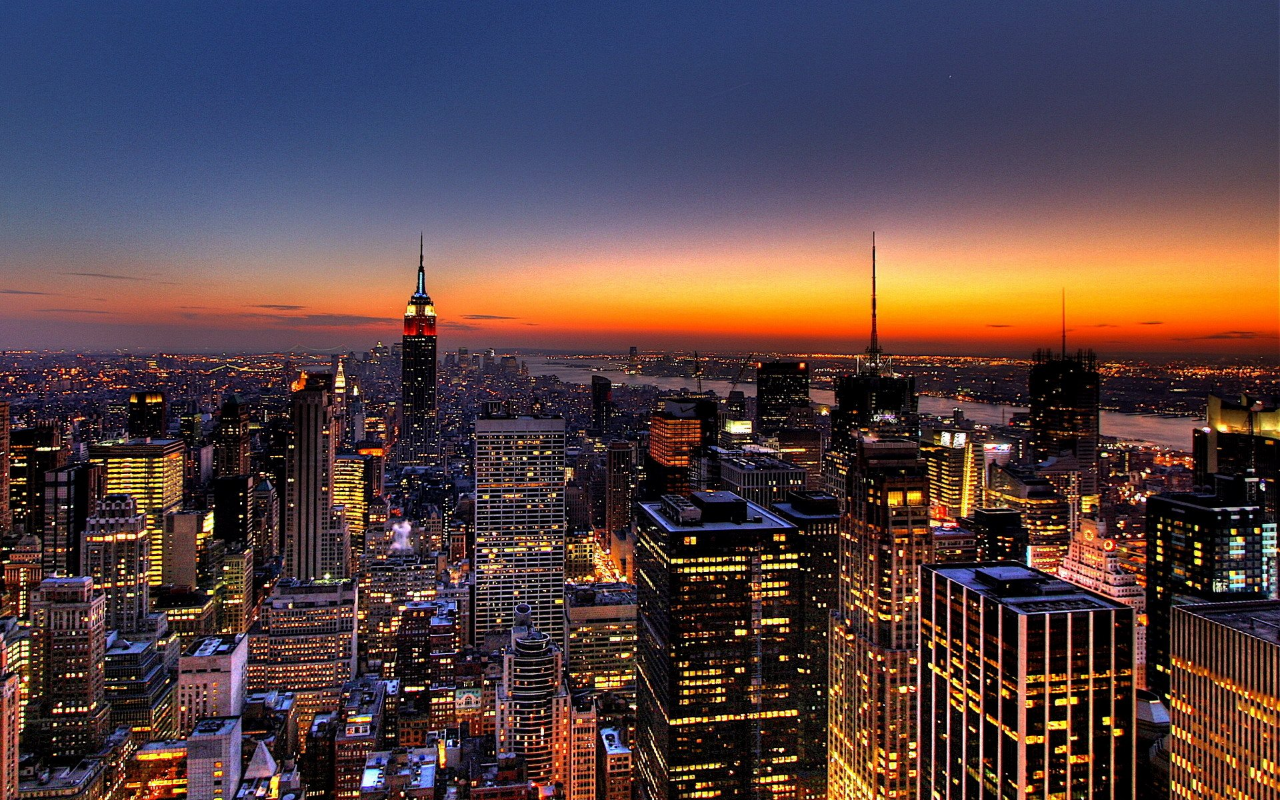
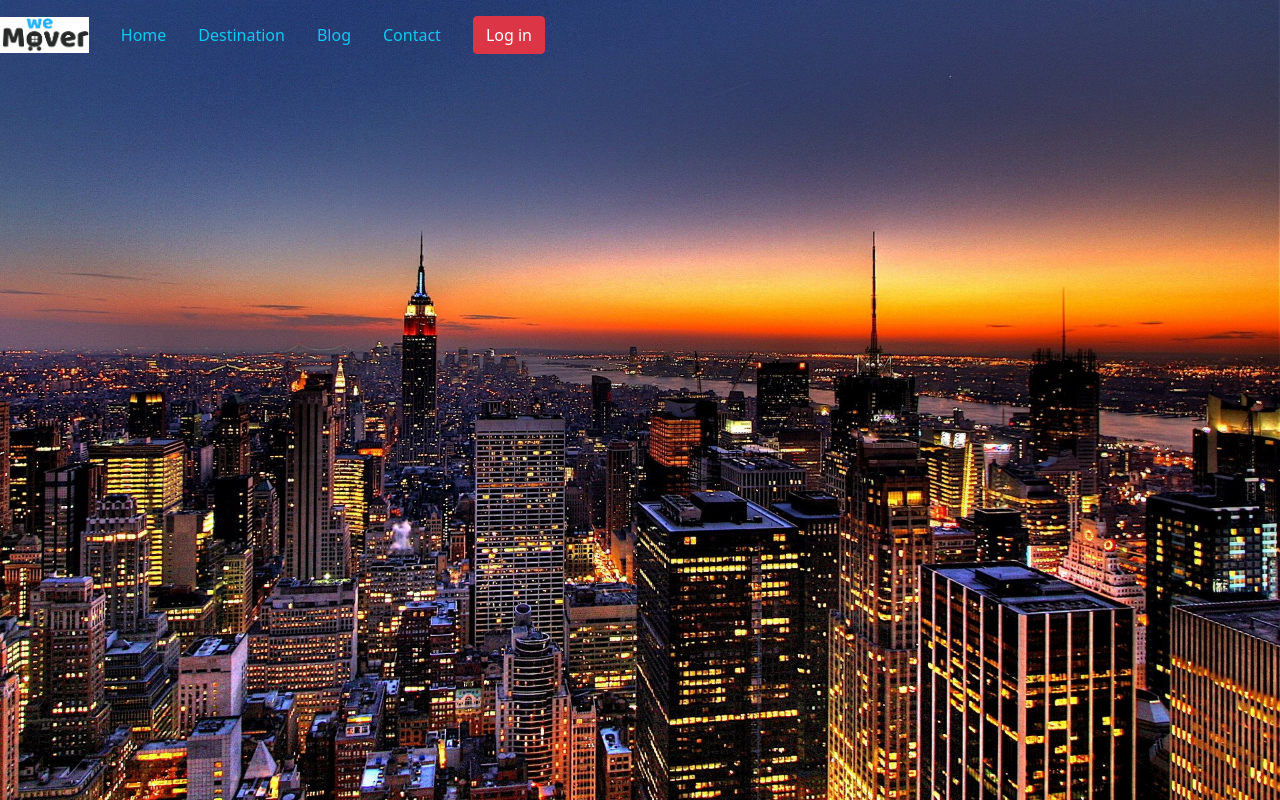
Before and after one commit to Arifuzzaman-Nishan/We-Mover, a React (Create React App) app: page / in a window 1280 px wide. Built offline with nearby package versions, Linux system fonts and the light colour scheme.

Commit message:
navbar added

```diff
--- a/package.json
+++ b/package.json
@@ -10,7 +10,7 @@
     "@testing-library/jest-dom": "^5.11.9",
     "@testing-library/react": "^11.2.5",
     "@testing-library/user-event": "^12.8.3",
-    "bootstrap": "^4.6.0",
+    "bootstrap": "^5.0.0-alpha1",
     "firebase": "^8.3.0",
     "react": "^17.0.1",
     "react-dom": "^17.0.1",
--- a/src/App.js
+++ b/src/App.js
@@ -1,12 +1,21 @@
 import React from 'react';
 import Home from './Component/Home/Home';
 import Login from './Component/Login/Login';
+import Navbar from './Component/Navbar/Navbar';
+import {
+  BrowserRouter as Router,
+  Switch,
+  Route,
+  Link
+} from "react-router-dom";
 
 const App = () => {
   return (
     <div>
-      <Home></Home>
-      {/* <Login></Login> */}
+      <Router>
+        <Home>
+        </Home>
+      </Router>
     </div>
   );
 };
--- a/src/Component/Home/Home.css
+++ b/src/Component/Home/Home.css
@@ -4,4 +4,6 @@
     background-size: cover;
     width: 100%;
     height: 100vh;
+    background-position: center;
+    position: relative;
 }
--- a/src/Component/Home/Home.js
+++ b/src/Component/Home/Home.js
@@ -1,11 +1,12 @@
 import React from 'react';
 import backgroundImage from '../../images/homeBackground.jpg';
+import Navbar from '../Navbar/Navbar';
 import './Home.css';
 
 const Home = () => {
     return (
         <div className='bg-pic'>
-
+            <Navbar></Navbar>
         </div>
     );
 };
--- /dev/null
+++ b/src/Component/Navbar/Navbar.css
@@ -0,0 +1,3 @@
+.bg-color{
+    background-color: transparent;
+}
--- /dev/null
+++ b/src/Component/Navbar/Navbar.js
@@ -0,0 +1,35 @@
+import React, { useState } from 'react';
+import { Link } from 'react-router-dom';
+import './Navbar.css';
+
+import logo from '../../images/logo.png';
+
+const Navbar = () => {
+    const [isNavCollapsed, setIsNavCollapsed] = useState(true);
+
+    const handleNavCollapse = () => setIsNavCollapsed(!isNavCollapsed);
+
+    return (
+        <nav className="bg-color navbar navbar-expand-lg navbar-light rounded">
+            <a className="navbar-brand text-info font-weight-bolder" href="/">
+                <img src={logo} alt="" height="36" classNameName="vertical-align-middle" />
+                {/* <span classNameName="mx-5">We Mover</span> */}
+            </a>
+            <button className="custom-toggler navbar-toggler" type="button" data-toggle="collapse" data-target="#navbarsExample09" aria-controls="navbarsExample09" aria-expanded={!isNavCollapsed ? true : false} aria-label="Toggle navigation" onClick={handleNavCollapse}>
+                <span className="navbar-toggler-icon"></span>
+            </button>
+
+            <div className={`${isNavCollapsed ? 'collapse' : ''} navbar-collapse`} id="navbarsExample09">
+                    <Link to="/home" className="nav-link text-info ml-auto" >Home</Link>
+                    <Link className="nav-link text-info" to="/login">Destination</Link>
+                    <Link className="nav-link text-info" to = "/blog">Blog</Link>
+                    <Link className="nav-link text-info" to ="/contact">Contact</Link>
+                    <Link to="/login" className="nav-link text-white">
+                        <button className='btn btn-danger'>Log in</button>
+                    </Link>
+            </div>
+        </nav>
+    );
+};
+
+export default Navbar;
--- a/src/index.js
+++ b/src/index.js
@@ -4,7 +4,6 @@ import './index.css';
 import App from './App';
 import reportWebVitals from './reportWebVitals';
 import 'bootstrap/dist/css/bootstrap.css';
-
 
 ReactDOM.render(
   <React.StrictMode>
```
Also changed, not shown: src/images/logo.png (added), 1 other file (tests, documents, lock files or other folders).
